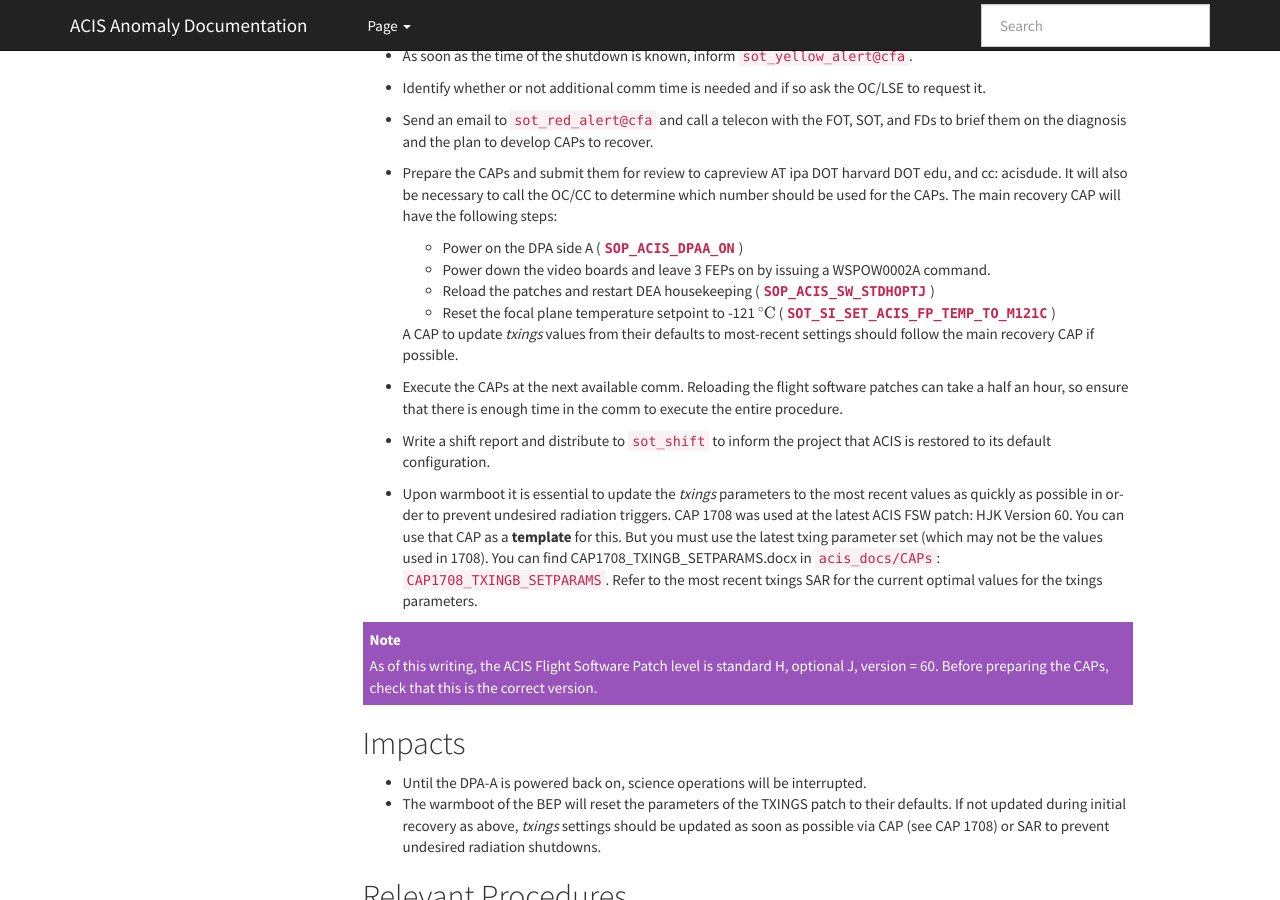
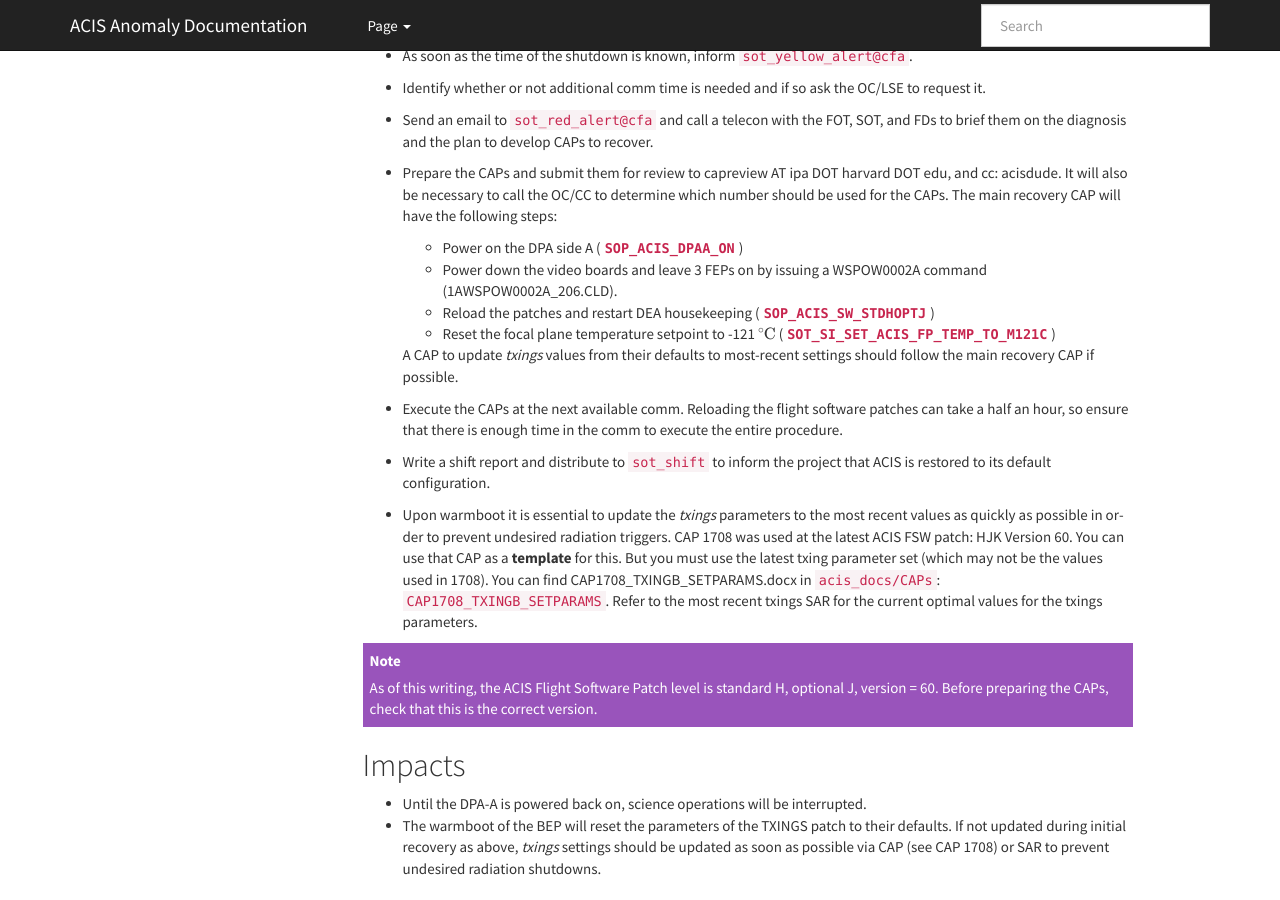
Before and after one commit to acisops/acis_anomaly_pages, a Sphinx documentation site: the page built from source/dpaa_shutdown_bepa.rst, in a window 1280 px wide and 900 px high, scrolled down 1387 px. Built offline with Sphinx 7.4.7, drawn with Linux system fonts in a browser that asks for light colours.

Commit message:
Restored 1AWSPOW0002A_206.CLD in CAP steps

```diff
--- a/source/dpaa_shutdown_bepa.rst
+++ b/source/dpaa_shutdown_bepa.rst
@@ -84,7 +84,7 @@ Our real-time web pages will alert us and the Lead System Engineer will call us.
 
   - Power on the DPA side A (|dpaa_on|_)
 
-  - Power down the video boards and leave 3 FEPs on by issuing a WSPOW0002A command.
+  - Power down the video boards and leave 3 FEPs on by issuing a WSPOW0002A command (1AWSPOW0002A_206.CLD).
 
   - Reload the patches and restart DEA housekeeping (|stdhoptj|_)
   - Reset the focal plane temperature setpoint to -121 :math:`^\circ{\rm C}` (|fptemp_121|_)
```
